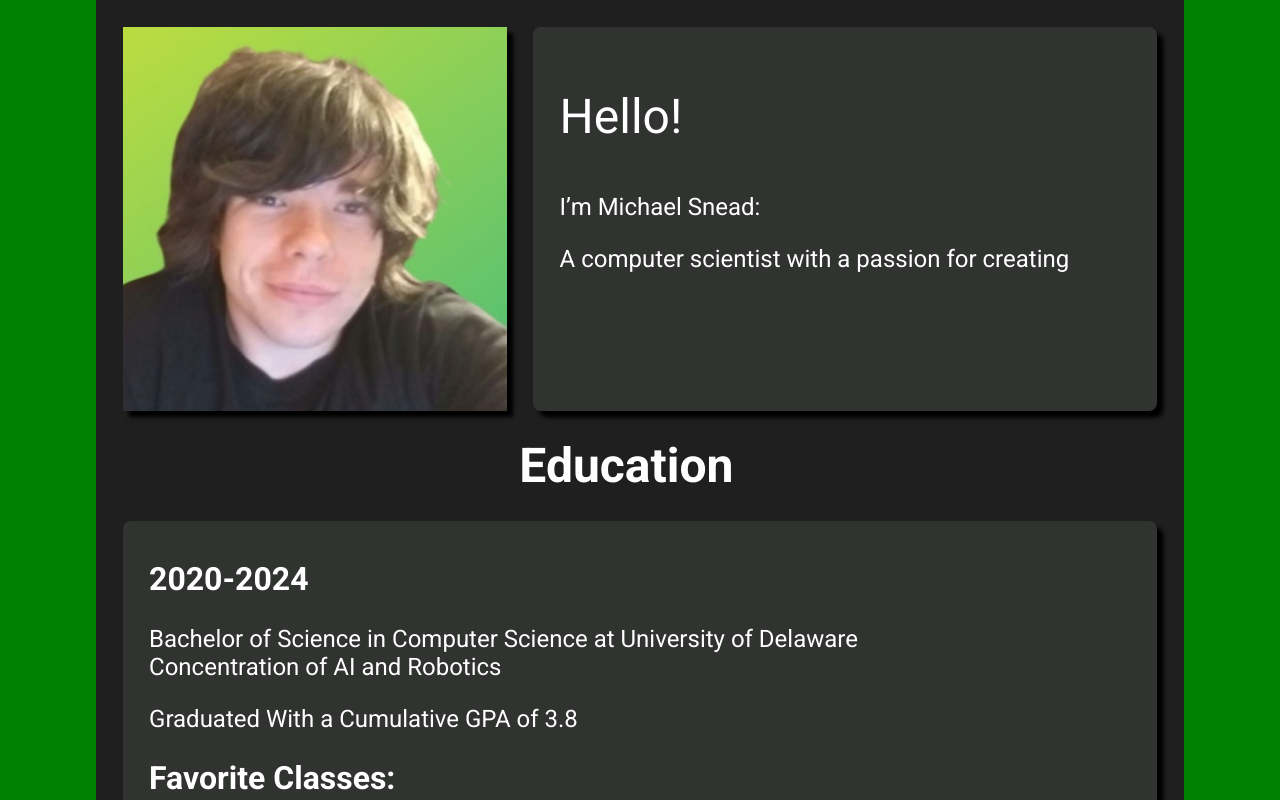
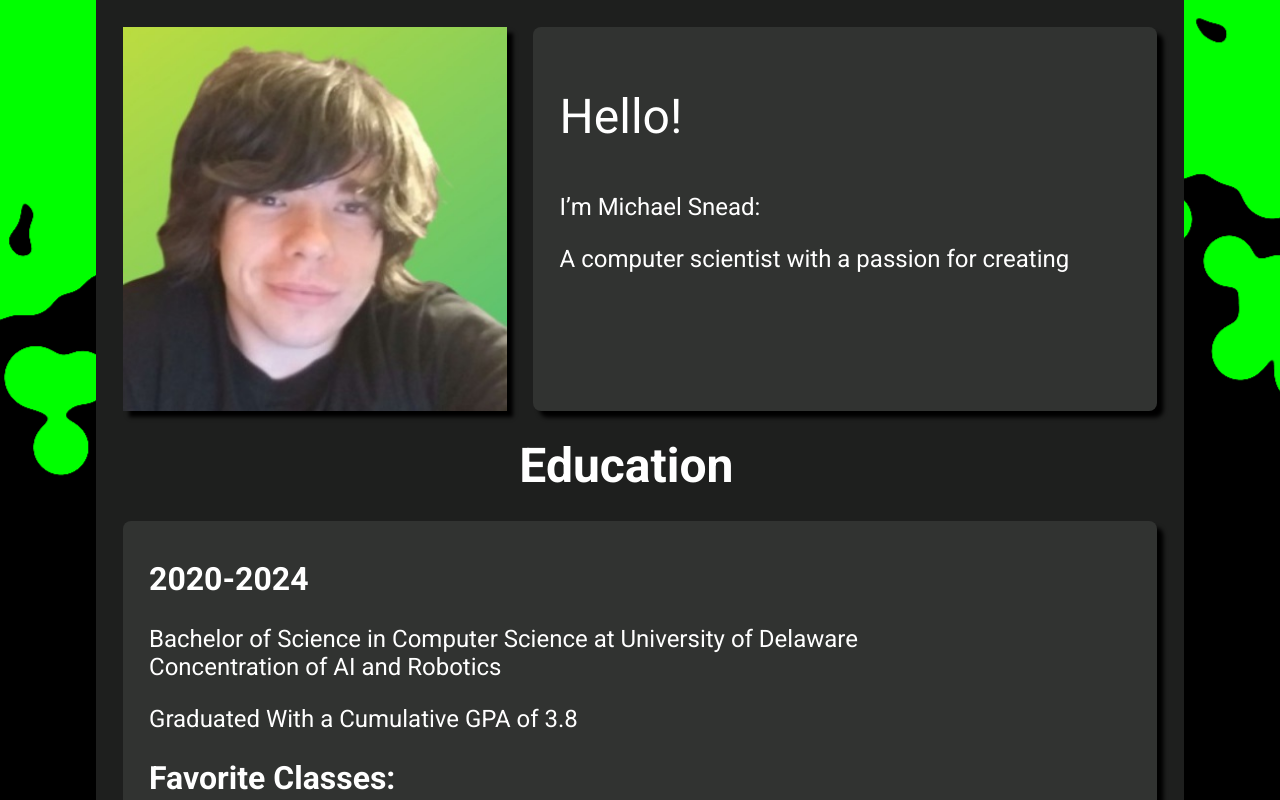
Before and after one commit to ydnamjs/personal-website, a React (Create React App) app: page / in a window 1280 px wide. Shown: the top 800 px of the page. Built offline with nearby package versions, Linux system fonts and the light colour scheme.

Commit message:
Added a falling slime background

```diff
--- /dev/null
+++ b/public/background.js
@@ -0,0 +1,70 @@
+const canvas = document.getElementById("background");
+const context = canvas.getContext("2d");
+canvas.width = window.innerWidth;
+canvas.height = window.innerHeight;
+
+const SLIME_COLOR = "rgb(0, 255, 0)";
+const NUM_SLIMES = 500;
+
+const SLIME_START_HEIGHT = 0.1 * window.innerHeight;
+const SLIME_STOP_GROW_HEIGHT = 0.15 * window.innerHeight;
+
+const MAX_STARTING_RADIUS = 5;
+const MIN_GROWTH_RATE = 0.005;
+const MAX_GROWTH_RATE = 0.1;
+const MIN_FALL_SIZE = 10;
+const MAX_FALL_SIZE = 30;
+const GRAVITY = 0.01;
+
+class Slime {
+	constructor() {
+		this.Reset();
+	}
+
+	Reset() {
+		this.x = Math.random() * window.innerWidth;
+		this.y = SLIME_START_HEIGHT;
+		this.radius = Math.random() * MAX_STARTING_RADIUS;
+		this.growthRate = Math.random() * (MAX_GROWTH_RATE - MIN_GROWTH_RATE) + MIN_GROWTH_RATE;
+		this.fallSize = Math.random() * (MAX_FALL_SIZE - MIN_FALL_SIZE) + MIN_FALL_SIZE;
+		this.fallSpeed = 0;
+	}
+
+	ProgressFrame() {
+		if (this.radius > this.fallSize) {
+			this.fallSpeed += (GRAVITY * this.radius) / MAX_FALL_SIZE;
+			this.y += this.fallSpeed;
+		}
+		if (this.y < SLIME_STOP_GROW_HEIGHT) {
+			this.radius += this.growthRate;
+		}
+		if (this.y > window.innerHeight) {
+			this.Reset();
+		}
+	}
+
+	Draw() {
+		context.beginPath();
+		context.arc(this.x, this.y, this.radius, 0, Math.PI * 2);
+		context.fill();
+	}
+}
+
+let slimes = [];
+for (let i = 0; i < NUM_SLIMES; i++) {
+	slimes.push(new Slime());
+}
+
+function Animate() {
+	context.clearRect(0, 0, window.innerWidth, window.innerHeight);
+	context.fillStyle = SLIME_COLOR;
+
+	slimes.forEach((slime) => {
+		slime.ProgressFrame();
+		slime.Draw();
+	});
+
+	requestAnimationFrame(Animate);
+}
+
+Animate();
--- a/src/App.css
+++ b/src/App.css
@@ -4,13 +4,15 @@
 	position: relative;
 }
 
-.background {
+#background {
 	top: 0;
 	left: 0;
 	min-height: 100vh;
-	height: 100%;
+	height: 100vh;
 	width: 100%;
-	background-color: green;
-	position: absolute;
+	background-color: black;
+	filter: blur(5px) contrast(40);
+	transform: scale(1.25);
 	z-index: -1;
+	position: fixed;
 }
--- a/src/App.tsx
+++ b/src/App.tsx
@@ -1,10 +1,25 @@
-import React from "react";
+import React, {useEffect} from "react";
 import "./App.css";
 import {MainPanel} from "./main-panel/MainPanel";
 import {AboutMe} from "./about-me/AboutMe";
 import {Helmet} from "react-helmet";
 
+let scriptAttached = false;
+
 function App() {
+	useEffect(() => {
+		if (!scriptAttached) {
+			scriptAttached = true;
+			const script = document.createElement("script");
+			script.src = process.env.PUBLIC_URL + "/background.js";
+			script.async = true;
+			document.body.appendChild(script);
+			return () => {
+				script.remove();
+			};
+		}
+	}, []);
+
 	return (
 		<div className="container">
 			<Helmet>
@@ -13,7 +28,7 @@ function App() {
 			<MainPanel>
 				<AboutMe></AboutMe>
 			</MainPanel>
-			<div className="background"></div>
+			<canvas id="background" />
 		</div>
 	);
 }
--- a/tsconfig.json
+++ b/tsconfig.json
@@ -14,7 +14,7 @@
 		"resolveJsonModule": true,
 		"isolatedModules": true,
 		"noEmit": true,
-		"jsx": "react-jsx",
+		"jsx": "react-jsx"
 	},
-	"include": ["src"],
+	"include": ["src"]
 }
```
